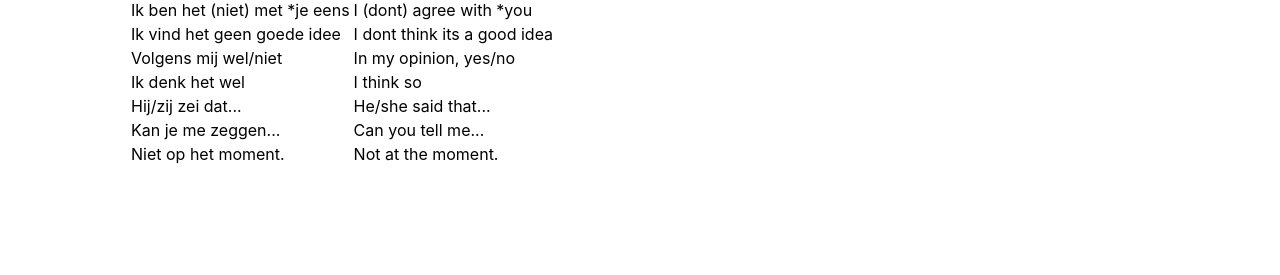
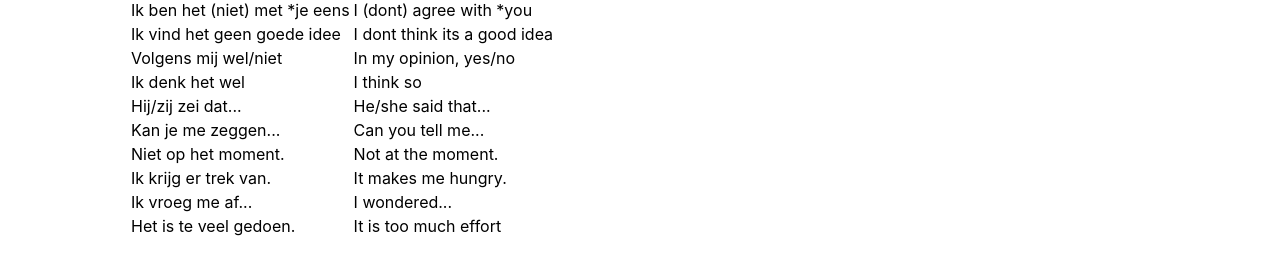
Before and after one commit to ScottMGitHub/LearnDutch, a plain HTML site: page phrases.html in a window 1280 px wide. Shown: the part 169-444 px from the top of the page. Drawn offline with Linux system fonts and the light colour scheme.

Commit message:
added more phrases

```diff
--- a/phrases.html
+++ b/phrases.html
@@ -59,6 +59,18 @@
                     <td>Niet op het moment.</td>
                     <td>Not at the moment.</td>
                 </tr>
+                <tr>
+                    <td>Ik krijg er trek van.</td>
+                    <td>It makes me hungry.</td>
+                </tr>
+                <tr>
+                    <td>Ik vroeg me af...</td>
+                    <td>I wondered...</td>
+                </tr>
+                <tr>
+                    <td>Het is te veel gedoen.</td>
+                    <td>It is too much effort</td>
+                </tr>
             </tbody>
        </div>
     </main>
```
